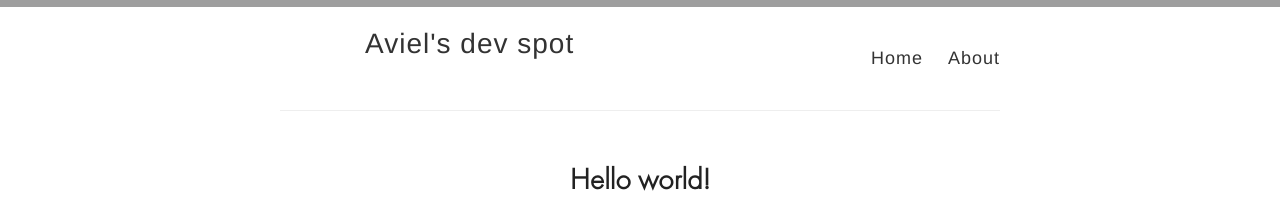
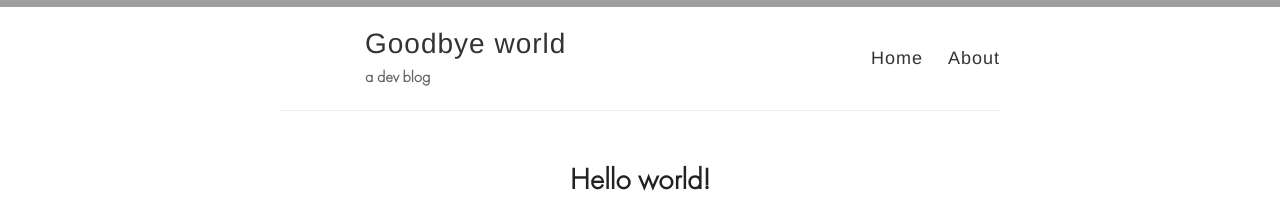
Before and after one commit to avilv/devpage, a Jekyll site: the page built from _posts/2019-3-9-first-post.md, in a window 1280 px wide. Shown: the top 218 px of the page. Built offline with Jekyll 4.4.1, drawn with Linux system fonts in a browser that asks for light colours; grey boxes are pictures that could not be loaded.

Commit message:
Update _config.yml

```diff
--- a/_config.yml
+++ b/_config.yml
@@ -3,13 +3,13 @@
 #
 
 # Name of your site (displayed in the header)
-name: Aviel's dev spot
+name: Goodbye world
 
 # Name of the author
 author: Aviel Lavie
 
 # Short bio or description (displayed in the header)
-# description:
+description: a dev blog
 
 # URL of your avatar or profile pic (you could use your GitHub profile pic)
 # avatar: /
```
